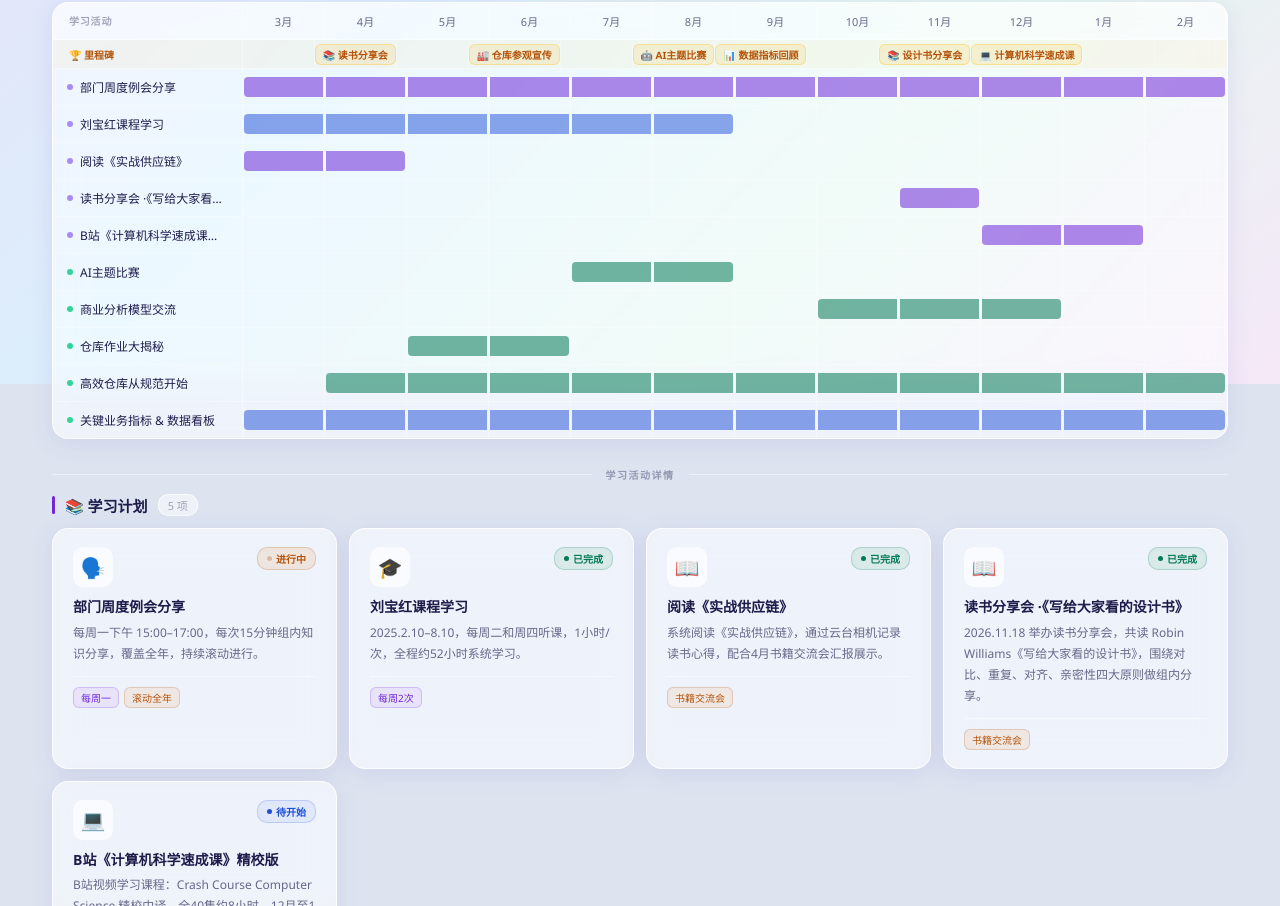
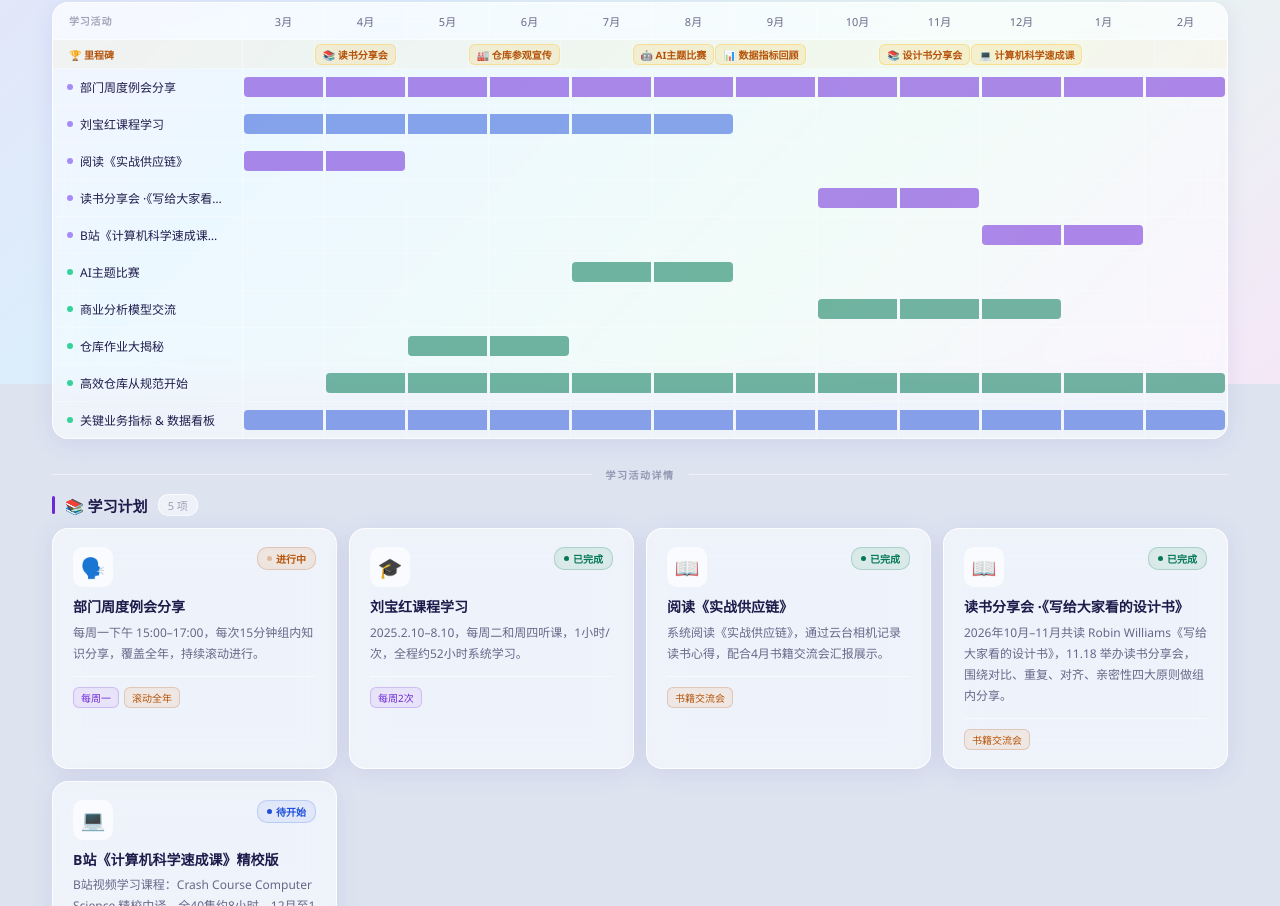
Before and after one commit to XUE11-sir/-, a plain HTML site: page fy26_learning_plan.html in a window 1280 px wide. Shown: the part 416-1322 px from the top of the page. Drawn offline with Linux system fonts and the light colour scheme.

Commit message:
设计书读书分享会时间改为10月-11月
Co-authored-by: Cursor <cursoragent@cursor.com>

```diff
--- a/fy26_learning_plan.html
+++ b/fy26_learning_plan.html
@@ -563,9 +563,9 @@ var D_FY26=[
    videos:[{name:'读书分享会视频',duration:'',date:'2025-04',url:'learning-plan/docs/实战供应链读书大会/读书分享会视频.mp4',thumb:''}]},
   {id:'s4',cat:'学习计划',cc:'p',icon:'📖',
    title:'读书分享会 ·《写给大家看的设计书》',
-   desc:'2026.11.18 举办读书分享会，共读 Robin Williams《写给大家看的设计书》，围绕对比、重复、对齐、亲密性四大原则做组内分享。',
-   status:'done',pct:100,tags:['2026.11.18','书籍交流会'],
-   bars:[{c:'p',s:8,e:8}],docs:[],videos:[]},
+   desc:'2026年10月–11月共读 Robin Williams《写给大家看的设计书》，11.18 举办读书分享会，围绕对比、重复、对齐、亲密性四大原则做组内分享。',
+   status:'done',pct:100,tags:['2026.10–11','书籍交流会'],
+   bars:[{c:'p',s:7,e:8}],docs:[],videos:[]},
   {id:'s5',cat:'学习计划',cc:'p',icon:'💻',
    title:'B站《计算机科学速成课》精校版',
    desc:'B站视频学习课程：Crash Course Computer Science 精校中译，全40集约8小时，12月至1月底完成。',
@@ -638,9 +638,9 @@ var D_FY27=[
    bars:[{c:'p',s:4,e:5}],docs:[],videos:[]},
   {id:'f7',cat:'学习计划',cc:'p',icon:'📖',
    title:'读书分享会 ·《写给大家看的设计书》',
-   desc:'2026.11.18 举办读书分享会，共读 Robin Williams《写给大家看的设计书》，围绕对比、重复、对齐、亲密性四大原则做组内分享。',
-   status:'done',pct:100,tags:['2026.11.18','书籍交流会'],
-   bars:[{c:'p',s:8,e:8}],docs:[],videos:[]},
+   desc:'2026年10月–11月共读 Robin Williams《写给大家看的设计书》，11.18 举办读书分享会，围绕对比、重复、对齐、亲密性四大原则做组内分享。',
+   status:'done',pct:100,tags:['2026.10–11','书籍交流会'],
+   bars:[{c:'p',s:7,e:8}],docs:[],videos:[]},
   {id:'f8',cat:'学习计划',cc:'p',icon:'💻',
    title:'B站《计算机科学速成课》精校版',
    desc:'B站视频学习课程：Crash Course Computer Science 精校中译，全40集约8小时，12月至1月底完成。',
```
